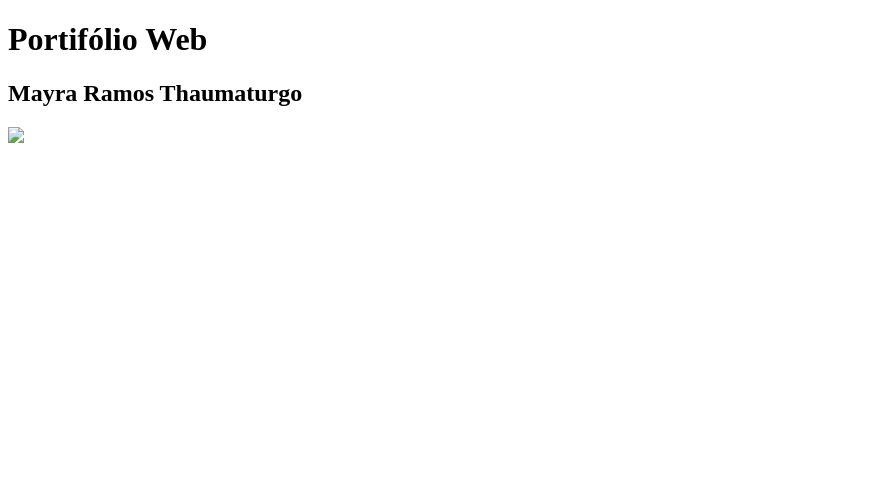
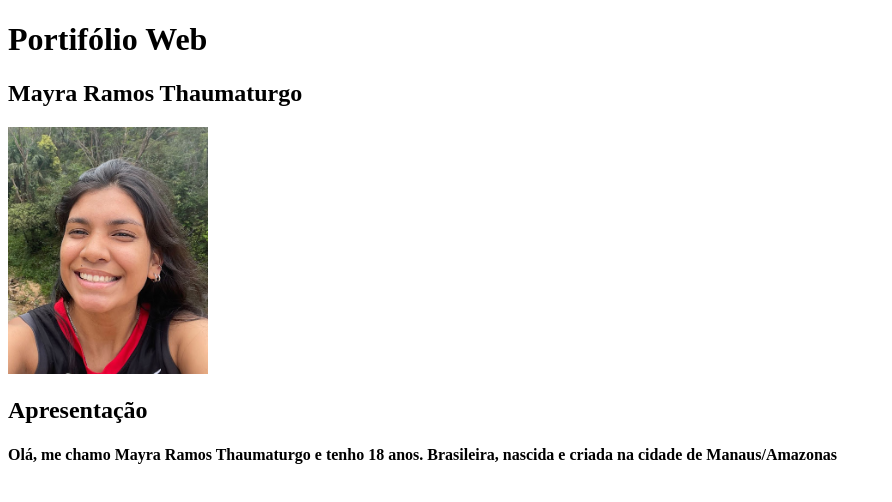
Before and after one commit to Mayrathr/Mayrathr.github.io, a plain HTML site: page index.html in a window 1280 px wide. Shown: the whole page, without its empty margins (0-892 px from the left). Drawn offline with Linux system fonts and the light colour scheme.

Commit message:
Titulo apresentação e apresentação

```diff
--- a/index.html
+++ b/index.html
@@ -7,5 +7,7 @@
   <body>
     <h1>Portifólio Web</h1>
     <h2>Mayra Ramos Thaumaturgo</h2>
-    <img src = "Mayra.jpg" width = "200px">
+    <img src = "/imagens/Mayra.jpg" alt = "Selfie da Mayra(autora)" width = "200px">
+    <h2>Apresentação</h2>
+    <h4>Olá, me chamo Mayra Ramos Thaumaturgo e tenho 18 anos. <strong>Brasileira</strong>, nascida e criada na cidade de <strong>Manaus/Amazonas</strong></h4>
   </body>
```
